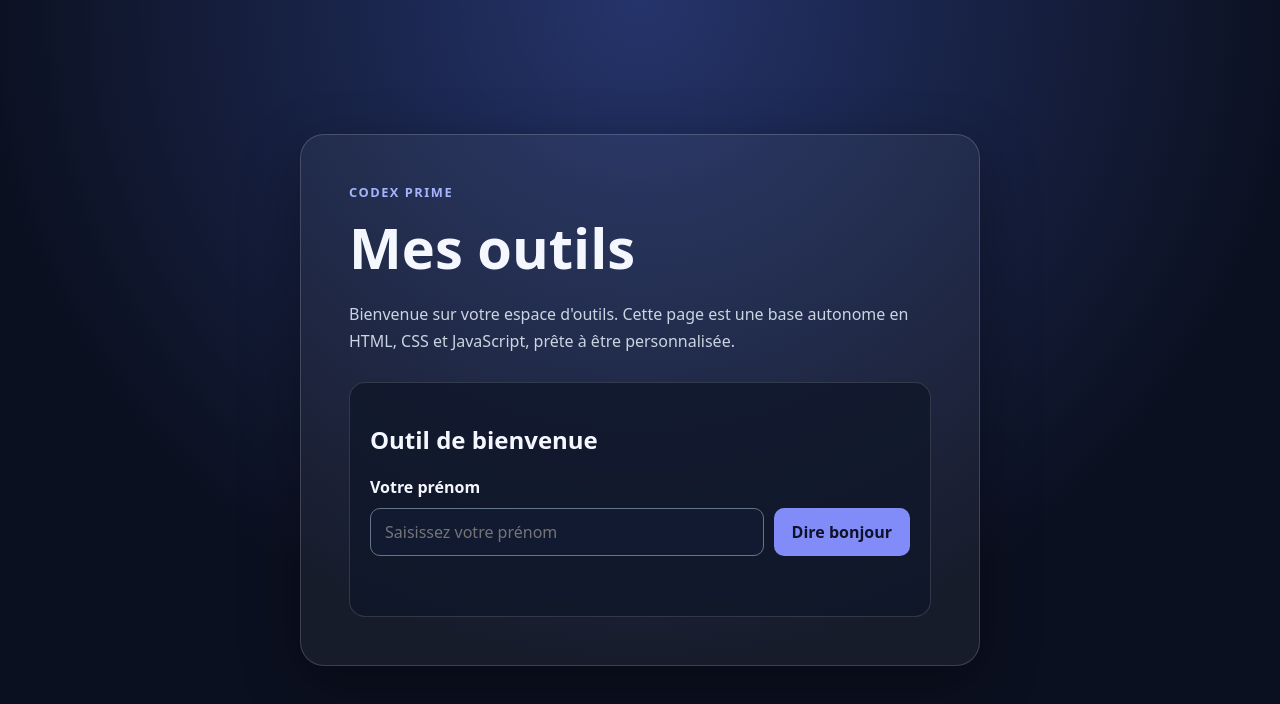
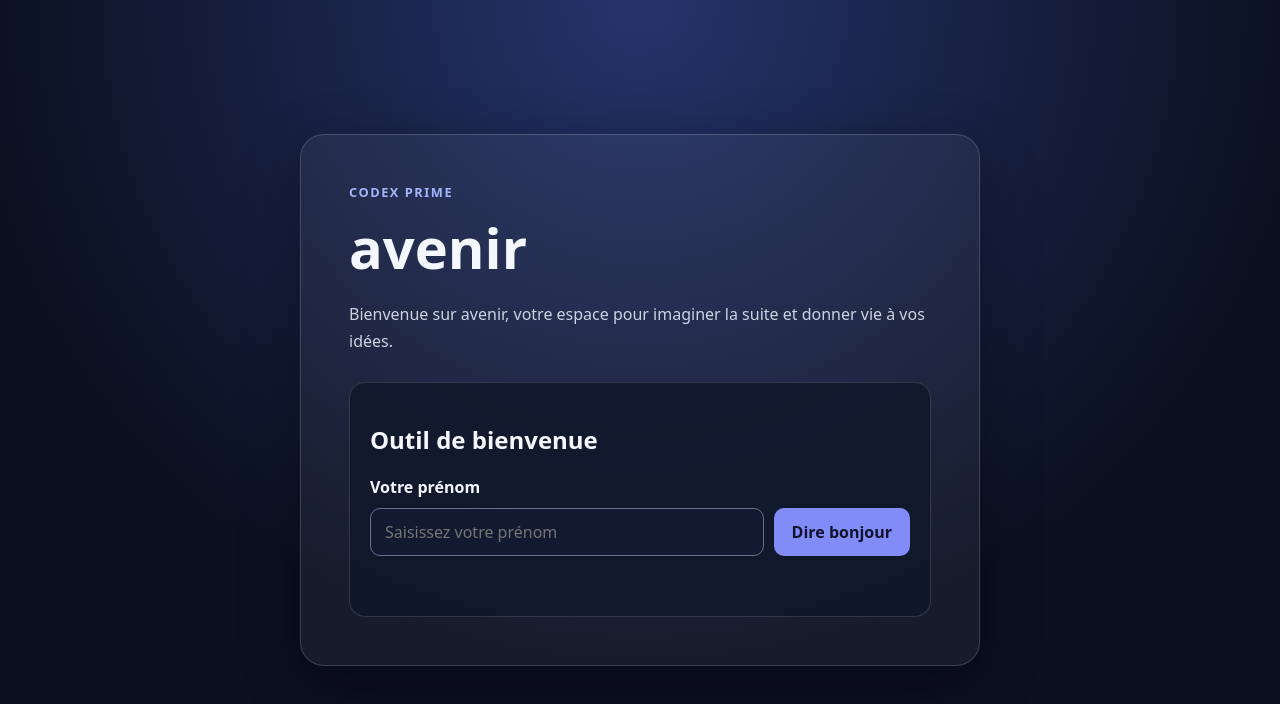
Before and after one commit to Danhunt75/codex-prime, a plain HTML site: page outil.html in a window 1280 px wide. Drawn offline with Linux system fonts and the light colour scheme.

Commit message:
Intituler la page outil.html avenir
Updated the title and description meta tags for the page.

```diff
--- a/outil.html
+++ b/outil.html
@@ -3,8 +3,8 @@
 <head>
   <meta charset="UTF-8">
   <meta name="viewport" content="width=device-width, initial-scale=1.0">
-  <meta name="description" content="Page d'outils du projet Codex Prime">
-  <title>Outils | Codex Prime</title>
+  <meta name="description" content="avenir — Codex Prime">
+  <title>avenir</title>
   <style>
     :root { color-scheme: dark; font-family: system-ui, -apple-system, "Segoe UI", sans-serif; }
     * { box-sizing: border-box; }
@@ -25,8 +25,8 @@
 <body>
   <main>
     <div class="eyebrow">Codex Prime</div>
-    <h1>Mes outils</h1>
-    <p>Bienvenue sur votre espace d'outils. Cette page est une base autonome en HTML, CSS et JavaScript, prête à être personnalisée.</p>
+    <h1>avenir</h1>
+    <p>Bienvenue sur avenir, votre espace pour imaginer la suite et donner vie à vos idées.</p>
     <section class="outil" aria-labelledby="outil-titre">
       <h2 id="outil-titre">Outil de bienvenue</h2>
       <label for="nom">Votre prénom</label>
```
